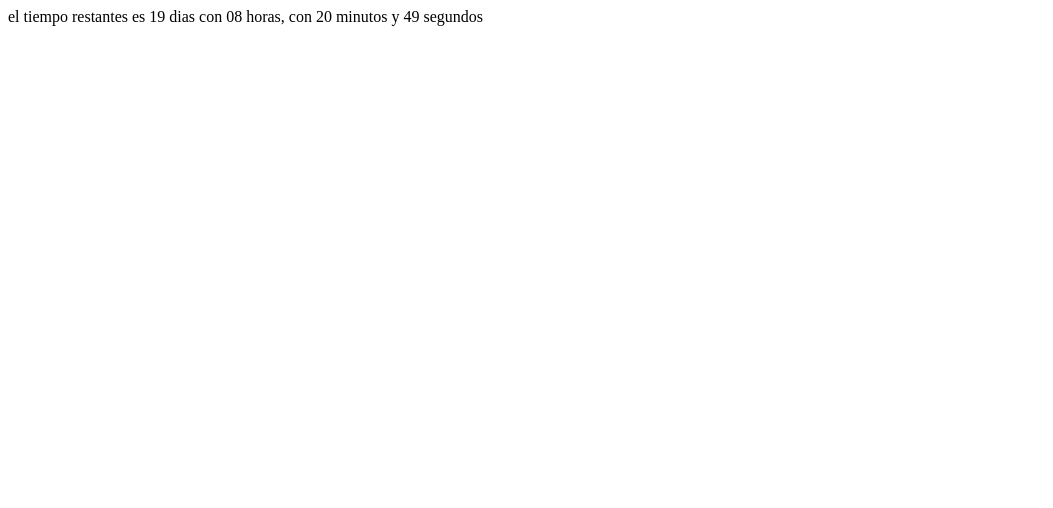
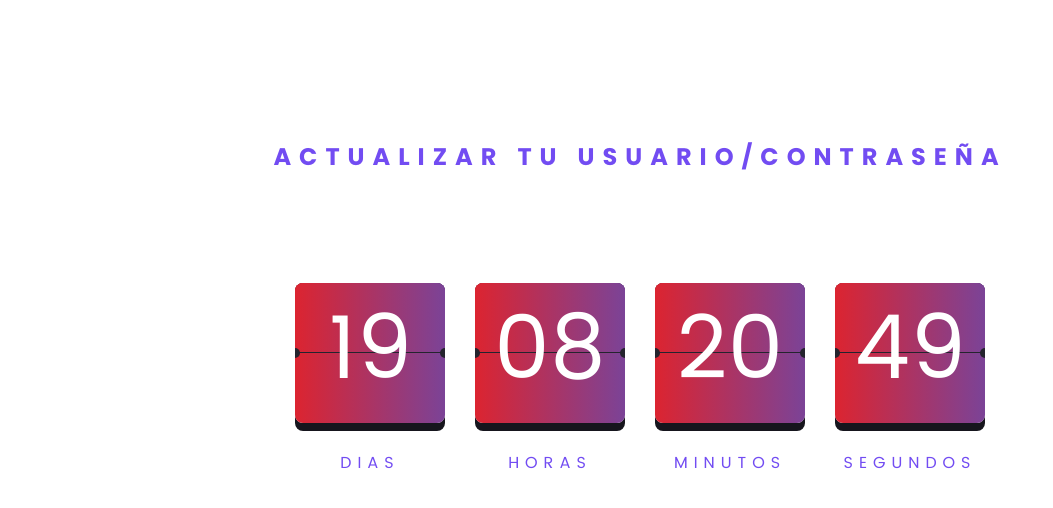
Before and after one commit to danieldamian09/countdown-js-go-open-mx, a plain HTML site: page index.html in a window 1280 px wide. Shown: the whole page, without its empty margins (0-1053 px from the left). Drawn offline with nearby package versions, Linux system fonts and the light colour scheme.

Commit message:
conteo final

```diff
--- a/index.html
+++ b/index.html
@@ -1,14 +1,84 @@
 <!DOCTYPE html>
 <html lang="en">
+
 <head>
-    <meta charset="UTF-8">
-    <meta http-equiv="X-UA-Compatible" content="IE=edge">
-    <meta name="viewport" content="width=device-width, initial-scale=1.0">
-    <title>Countdown</title>
+  <meta charset="UTF-8">
+  <meta name="viewport" content="width=device-width, initial-scale=1.0">
+  <link rel="stylesheet" href="./styles/main.css">
+
+  <title>countdown Go-open</title>
 </head>
+
 <body>
-    <div id="clock"></div>
 
-    <script src="./main.js"></script>
+  <main>
+    <h1>ACTUALIZAR TU USUARIO/CONTRASEÑA</h1>
+    <div class="countdown">
+
+      <div class="countdown-block">
+        <span class="days time-elem">
+          <span class="top">00</span>
+          <span class="top-back">
+            <span>00</span>
+          </span>
+          <span class="bottom">00</span>
+          <span class="bottom-back">
+            <span>00</span>
+          </span>
+        </span>
+        <span class="title">Dias</span>
+      </div>
+
+
+      <div class="countdown-block">
+        <span class="hours time-elem">
+          <span class="top">00</span>
+          <span class="top-back">
+            <span>00</span>
+          </span>
+          <span class="bottom">00</span>
+          <span class="bottom-back">
+            <span>00</span>
+          </span>
+        </span>
+        <span class="title">Horas</span>
+      </div>
+
+
+      <div class="countdown-block">
+        <span class="minutes time-elem">
+          <span class="top">00</span>
+          <span class="top-back">
+            <span>00</span>
+          </span>
+          <span class="bottom">00</span>
+          <span class="bottom-back">
+            <span>00</span>
+          </span>
+        </span>
+        <span class="title">Minutos</span>
+      </div>
+
+      <div class="countdown-block">
+        <span class="seconds time-elem">
+          <span class="top">00</span>
+          <span class="top-back">
+            <span>00</span>
+          </span>
+          <span class="bottom">00</span>
+          <span class="bottom-back">
+            <span>00</span>
+          </span>
+        </span>
+        <span class="title">Segundos</span>
+      </div>
+
+    </div>
+
+  </main>
+
+  <script src="https://cdnjs.cloudflare.com/ajax/libs/gsap/3.5.1/gsap.min.js"></script>
+  <script src="./script.js"></script>
 </body>
+
 </html>
--- a/main.js
+++ /dev/null
@@ -1,43 +0,0 @@
-const getRemainTime = deadLine => {
-    let now = new Date();
-    // console.log(now);
-    let remainTime = (new Date(deadLine) - now + 1000) / 1000;
-    // console.log(remainTime)
-    let remainSeconds = ('0' + Math.floor(remainTime % 60)).slice(-2);
-    // concatenamos un 0 para obtener el numero entero es una solucion mas practica
-    // console.log(remainSeconds)
-    let remainMinutes = ('0' + Math.floor(remainTime / 60 % 60)).slice(-2);
-    // console.log(remainMinutes);
-    let remainHours = ('0' + Math.floor(remainTime / 3600 % 24)).slice(-2);
-    // console.log(remainHours);
-    let remainDays =  Math.floor(remainTime / (3600 * 24));
-    // console.log(remainDays);
-
-    return{
-        remainTime,
-        remainSeconds,
-        remainMinutes,
-        remainHours,
-        remainDays
-    }
-}
-
-const countdown = (deadLine, elem, finalMessage) => {
-    const el = document.getElementById(elem);
-
-    const timeUpDate = setInterval(() => {
-        let time = getRemainTime(deadLine);
-        el.innerHTML = `el tiempo restantes es ${time.remainDays} dias con ${time.remainHours} horas, con ${time.remainMinutes} minutos y ${time.remainSeconds} segundos`;
-
-        // detener el intervalo
-        if(time.remainTime <=  1){
-            clearInterval(timeUpDate);
-            el.innerHTML = finalMessage;
-        }
-    }, 1000);
-}
-
-
-// console.log(getRemainTime('Tue Aug 31 2021 23:59:59 GMT-0300'));
-
-countdown('Tue Aug 31 2021 23:59:59 GMT-0300', 'clock', 'tiempo finalizado');
--- /dev/null
+++ b/script.js
@@ -0,0 +1,94 @@
+window.addEventListener('load', () => {
+    const days = document.querySelector('.days')
+    const hours = document.querySelector('.hours')
+    const minutes = document.querySelector('.minutes')
+    const seconds = document.querySelector('.seconds')
+
+    let timeLeft = {
+        d: 0,
+        h: 0,
+        m: 0,
+        s: 0,
+    }
+
+    let totalSeconds;
+
+    function init() {
+        totalSeconds = Math.floor((new Date('Tue Aug 31 2021 23:59:59 GMT-0300') - new Date()) / 1000);
+        setTimeLeft();
+        let interval = setInterval(() => {
+            if (totalSeconds < 0) {
+                clearInterval(interval);
+            }
+            countTime();
+        }, 1000);
+    }
+
+    function countTime() {
+        if (totalSeconds > 0) {
+            --timeLeft.s;
+            if (timeLeft.m >= 0 && timeLeft.s < 0) {
+                timeLeft.s = 59;
+                --timeLeft.m;
+                if (timeLeft.h >= 0 && timeLeft.m < 0) {
+                    timeLeft.m = 59;
+                    --timeLeft.h;
+                    if (timeLeft.d >= 0 && timeLeft.h < 0) {
+                        timeLeft.h = 23;
+                        --timeLeft.d;
+                    }
+                }
+            }
+        }
+        --totalSeconds;
+        printTime();
+    }
+
+    function printTime() {
+        animateFlip(days, timeLeft.d);
+        animateFlip(hours, timeLeft.h);
+        animateFlip(minutes, timeLeft.m);
+        animateFlip(seconds, timeLeft.s);
+    }
+
+    function animateFlip(element, value) {
+        const valueInDom = element.querySelector('.bottom-back').innerText;
+        const currentValue = value < 10 ? '0' + value : '' + value;
+
+        if (valueInDom === currentValue) return;
+
+        element.querySelector('.top-back span').innerText = currentValue;
+        element.querySelector('.bottom-back span').innerText = currentValue;
+
+
+        gsap.to(element.querySelector('.top'), 0.7, {
+            rotationX: '-180deg',
+            transformPerspective: 300,
+            ease: Quart.easeOut,
+            onComplete: function() {
+                element.querySelector('.top').innerText = currentValue;
+                element.querySelector('.bottom').innerText = currentValue;
+                gsap.set(element.querySelector('.top'), {rotationX: 0});
+            }
+        });
+
+        gsap.to(element.querySelector('.top-back'), 0.7, {
+            rotationX: 0,
+            transformPerspective: 300,
+            ease: Quart.easeOut,
+            clearProps: 'all'
+        });
+
+    }
+
+
+
+    function setTimeLeft() {
+        timeLeft.d = Math.floor(totalSeconds / (60 * 60 * 24));
+        timeLeft.h = Math.floor(totalSeconds / (60 * 60) % 24);
+        timeLeft.m = Math.floor(totalSeconds / (60) % 60);
+        timeLeft.s = Math.floor(totalSeconds % 60);
+    }
+
+    init();
+});
--- /dev/null
+++ b/styles/main.css
@@ -0,0 +1,260 @@
+@font-face {
+  font-family: Poppins-Regular;
+  src: url(../Fonts/Poppins-Regular.ttf);
+}
+
+@font-face {
+  font-family: Poppins-Bold;
+  src: url(../Fonts/Poppins-Bold_0.otf);
+}
+
+@font-face {
+  font-family: Poppins-SemiBold;
+  src: url(../Fonts/Poppins-SemiBold.ttf);
+}
+
+@font-face {
+  font-family: Poppins-Medium;
+  src: url(../Fonts/Poppins-Medium.ttf);
+}
+
+
+* {
+  -webkit-box-sizing: border-box;
+          box-sizing: border-box;
+}
+
+body {
+  font-family: Poppins-Regular, sans-serif;
+  height: 100vh;
+  margin: 0;
+}
+
+main {
+  height: 100vh;
+  background-size: contain;
+  display: -webkit-box;
+  display: -ms-flexbox;
+  display: flex;
+  -webkit-box-orient: vertical;
+  -webkit-box-direction: normal;
+      -ms-flex-flow: column nowrap;
+          flex-flow: column nowrap;
+  -webkit-box-align: center;
+      -ms-flex-align: center;
+          align-items: center;
+  -webkit-box-pack: start;
+      -ms-flex-pack: start;
+          justify-content: flex-start;
+  padding-top: 15vh;
+  position: relative;
+}
+
+h1 {
+  font-size: 1.5em;
+  margin: 19px 0 109px;
+  letter-spacing: 8px;
+  color: #724CF2;
+  font-family: Poppins-Bold, sans-serif !important;
+  text-transform: uppercase;
+}
+
+.countdown {
+  display: -webkit-box;
+  display: -ms-flexbox;
+  display: flex;
+  -webkit-box-orient: horizontal;
+  -webkit-box-direction: normal;
+      -ms-flex-flow: row nowrap;
+          flex-flow: row nowrap;
+}
+
+.title {
+  color: #724CF2;
+  font-size: 1em;
+  text-transform: uppercase;
+  letter-spacing: 6px;
+}
+
+.countdown-block {
+  display: -webkit-box;
+  display: -ms-flexbox;
+  display: flex;
+  -webkit-box-orient: vertical;
+  -webkit-box-direction: normal;
+      -ms-flex-flow: column nowrap;
+          flex-flow: column nowrap;
+  -webkit-box-align: center;
+      -ms-flex-align: center;
+          align-items: center;
+  margin-right: 30px;
+}
+
+.countdown-block:last-child {
+  margin-right: 0;
+}
+
+.time-elem {
+  position: relative;
+  color: #fff;
+  position: relative;
+  height: 140px;
+  width: 150px;
+  background: #724CF2;
+  background: -webkit-linear-gradient(to right, #dc2430, #7b4397);
+  background: linear-gradient(to right, #dc2430, #7b4397);
+  border-radius: 8px;
+  text-align: center;
+  font-size: 5.5em;
+  overflow: hidden;
+  margin-bottom: 27px;
+  line-height: 138px;
+  -webkit-box-shadow: 0px 8px 0px 0px #16151d;
+          box-shadow: 0px 8px 0px 0px #16151d;
+}
+
+.time-elem::before, .time-elem::after {
+  content: '';
+  position: absolute;
+  z-index: 6;
+  top: calc(50% - 5px);
+  background: #24242e;
+  border-radius: 50%;
+  width: 10px;
+  height: 10px;
+}
+
+.time-elem::before {
+  left: -5px;
+}
+
+.time-elem::after {
+  right: -5px;
+}
+
+.time-elem > span {
+  position: absolute;
+  left: 0;
+  right: 0;
+}
+
+.top {
+  z-index: 3;
+  background: #724CF2;
+  background: -webkit-linear-gradient(to right, #dc2430, #7b4397);
+  background: linear-gradient(to right, #dc2430, #7b4397);
+  -webkit-transform-origin: 50% 100%;
+          transform-origin: 50% 100%;
+  -webkit-transform: perspective(200px);
+          transform: perspective(200px);
+}
+
+.time-elem .top::after, .time-elem .bottom-back::after {
+  content: '';
+  position: absolute;
+  z-index: -1;
+  left: 0;
+  bottom: 0;
+  width: 100%;
+  height: 100%;
+  border-bottom: 1px solid #24242e;
+}
+
+.bottom {
+  z-index: 1;
+}
+
+.bottom::before {
+  content: '';
+  position: absolute;
+  display: block;
+  top: 0;
+  left: 0;
+  width: 100%;
+  height: 50%;
+  background-color: #33354d;
+}
+
+.bottom-back {
+  z-index: 2;
+  top: 0;
+  height: 50%;
+  overflow: hidden;
+  background: #724CF2;
+  background: -webkit-linear-gradient(to right, #dc2430, #7b4397);
+  background: linear-gradient(to right, #dc2430, #7b4397);
+}
+
+.bottom-back span {
+  position: absolute;
+  top: 0;
+  left: 0;
+  right: 0;
+  bottom: 0;
+  margin: auto;
+}
+
+.top, .top-back {
+  height: 50%;
+  overflow: hidden;
+  -webkit-backface-visibility: hidden;
+          backface-visibility: hidden;
+}
+
+.top-back {
+  z-index: 4;
+  bottom: 0;
+  -webkit-transform-origin: 50% 0;
+          transform-origin: 50% 0;
+  background: #724CF2;
+  background: -webkit-linear-gradient(to right, #dc2430, #7b4397);
+  background: linear-gradient(to right, #dc2430, #7b4397);
+  -webkit-transform: perspective(200px) rotateX(180deg);
+          transform: perspective(200px) rotateX(180deg);
+}
+
+.top-back span {
+  position: absolute;
+  top: -100%;
+  left: 0;
+  right: 0;
+  margin: auto;
+}
+
+@media only screen and (max-width: 768px) {
+  body {
+    font-size: 8px;
+  }
+  main {
+    padding-top: 18vh;
+  }
+  h1 {
+    font-size: 2.2em;
+    margin: 24px 0 56px;
+    letter-spacing: 6px;
+    padding: 0 20px;
+    line-height: 22px;
+    text-align: center;
+  }
+  .countdown-block {
+    margin-right: 16px;
+  }
+  .countdown-block:last-child {
+    margin-right: 0;
+  }
+  .title {
+    font-size: 0.9em;
+    letter-spacing: 3px;
+  }
+  .time-elem {
+    height: 66px;
+    width: 70px;
+    font-size: 4.5em;
+    line-height: 66px;
+    margin-bottom: 17px;
+  }
+  .social {
+    bottom: 39px;
+  }
+}
+/*# sourceMappingURL=main.css.map */
```
Also changed, not shown: Fonts/MyriadPro-Regular.otf (added), Fonts/Poppins-Bold_0.otf (added), Fonts/Poppins-Medium.ttf (added), Fonts/Poppins-Regular.ttf (added), Fonts/Poppins-SemiBold.ttf (added), style.css (deleted).
